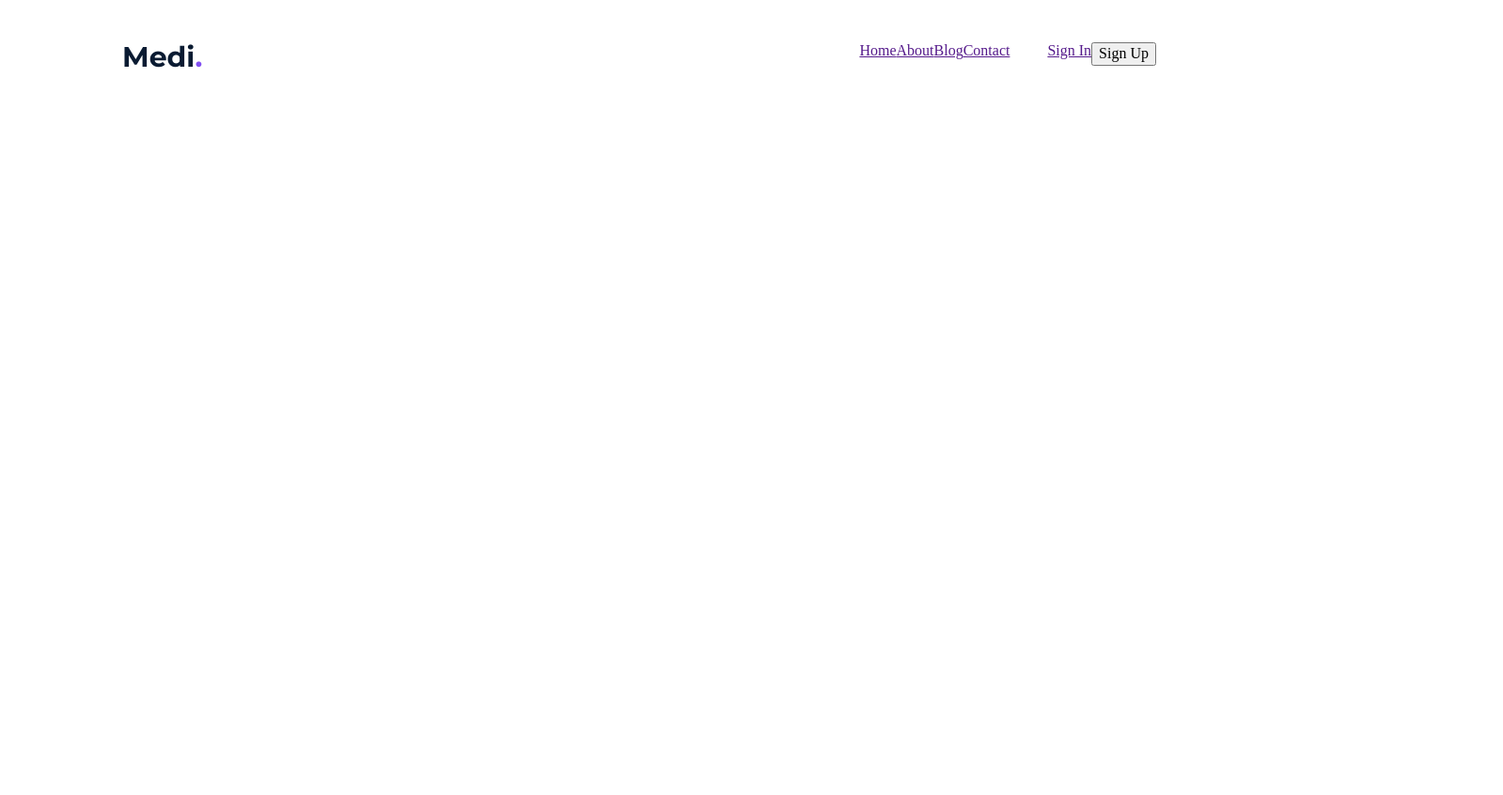
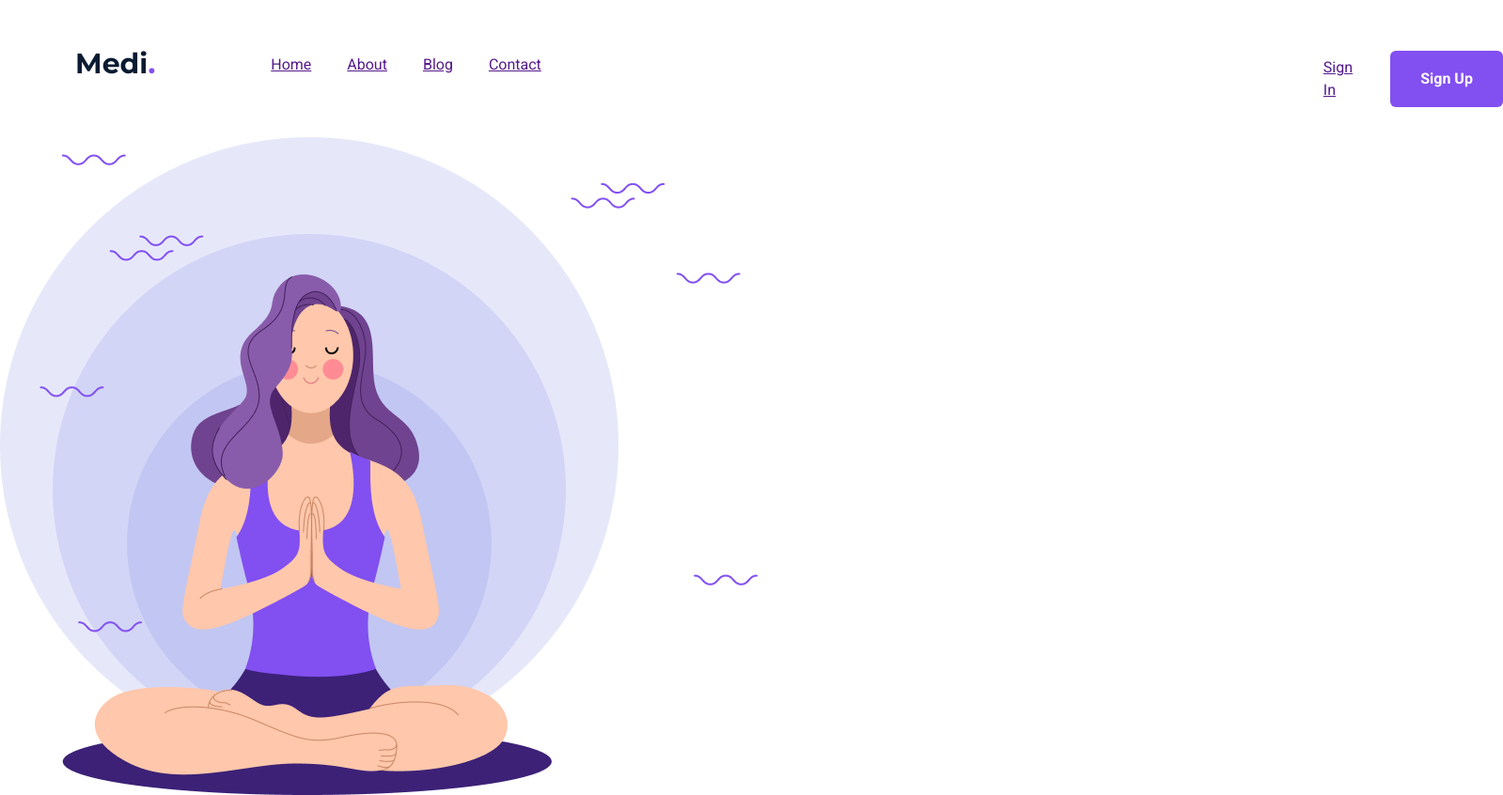
Before and after one commit to MPLarsson/Figma-Assignment, a plain HTML site: page index.html in a window 1280 px wide. Shown: the whole page at 94% size, 1599 px wide, since content can reach past the window. Before the commit the page ends 800 px from the top, so only its background shows below. Drawn offline with nearby package versions, Linux system fonts and the light colour scheme; a web font is replaced by a local one.

Commit message:
Logo, Nav and Image work

```diff
--- a/Styles/index.css
+++ b/Styles/index.css
@@ -1,14 +1,18 @@
+
 .header {
     width: 100%;
-    max-width: 1180px;
+    height: auto;
     margin: 0 auto;
     display: flex;
-    justify-content: space-between;
+    justify-content: flex-start;
     align-items: center;
     box-sizing: border-box;
+    text-decoration: none;
 }
 
 .logo {
+    display: flex;
+    justify-content: flex-start;
     color: #0A1B32;
     font-size: 30px;
     font-family: 'Montserrat', sans-serif;
@@ -16,8 +20,8 @@
     line-height: 48px;
     font-style: bold;
     word-wrap: break-word;
+    margin-left: 80px;
     margin-top: 37px;
-    margin-left: 80px;
 }
 
 .logo-dot {
@@ -33,10 +37,60 @@
     list-style-type: none;
     display: flex;
     justify-content: flex-start;
+    align-items: center;
+    margin-top: 24px;
+    margin-left: 45px;
+    font-family: 'Roboto', sans-serif;
+    font-weight: 400;
+    line-height: 24px;
+    font-size: 16;
+    color: #1B0A42;
+}
+
+.nav>li {
+    margin-left: 38px;
 }
 
 .sign-nav {
     list-style-type: none;
     display: flex;
     justify-content: flex-start;
+    align-items: center;
+    margin-left: 752px;
+    margin-top: 30px;
 }
+
+.sign-nav>li {
+    margin-left: 40px;
+}
+
+.sign-up {
+    background-color: #824FF1;
+    border-radius: 6px;
+    border-style: hidden;
+    color: white;
+    width: 120px;
+    height: 59.65px;
+    font-family: 'roboto' , sans-serif;
+    font-size: 16px;
+    font-style: bold;
+    font-weight: 700;
+
+}
+
+.sign-up:hover {
+    cursor: pointer;
+    box-shadow: 0 12px 16px 0 rgba(0,0,0,0.24), 0 17px 50px 0 rgba(0,0,0,0.19);
+}
+
+
+
+
+.image-container {
+    width: 658px;
+    height: 700px;
+    background-image: url(/Images/Frame.png);
+    background-size:cover;
+    background-position: center;
+    position: relative;
+}
--- a/index.html
+++ b/index.html
@@ -27,8 +27,8 @@
                 <li><a href="">Contact</a></li>
 
                 <ul class="sign-nav">
-                   <li><a href="">Sign In</a></li>
-                   <li><button type="button" class="sign-up">Sign Up</button></li>
+                <li><a href="">Sign In</a></li>
+                <li><button type="button" class="sign-up">Sign Up</button></li>
                 </ul>
 
             </ul>
@@ -37,5 +37,12 @@
 
     </header>
 
+    <section>
+        <div>
+            <p></p>
+            <div class="image-container"><img src=""><img src="Images/Frame-1.png"></div>
+        </div>
+    </section>
+
 </body>
 </html>
```
Also changed, not shown: Images/Frame-1.png (added), Images/Frame.png (added).
